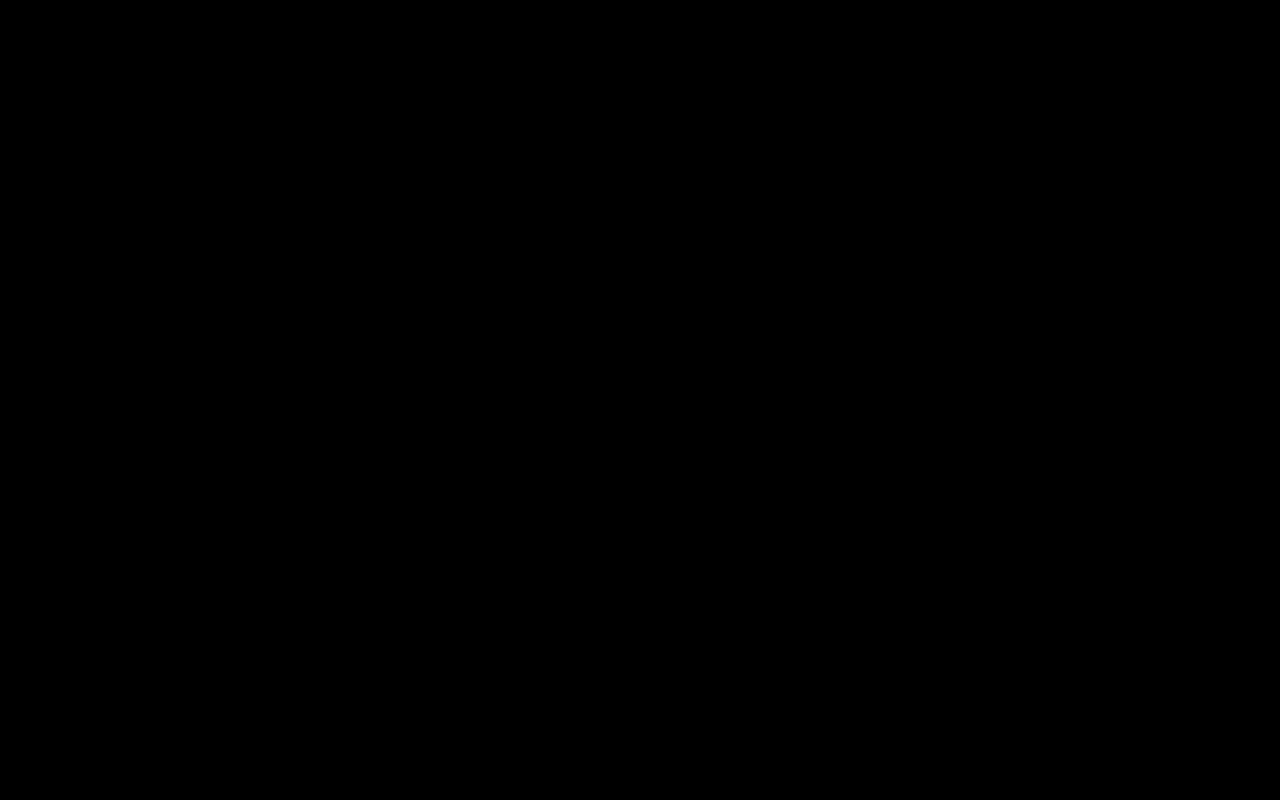
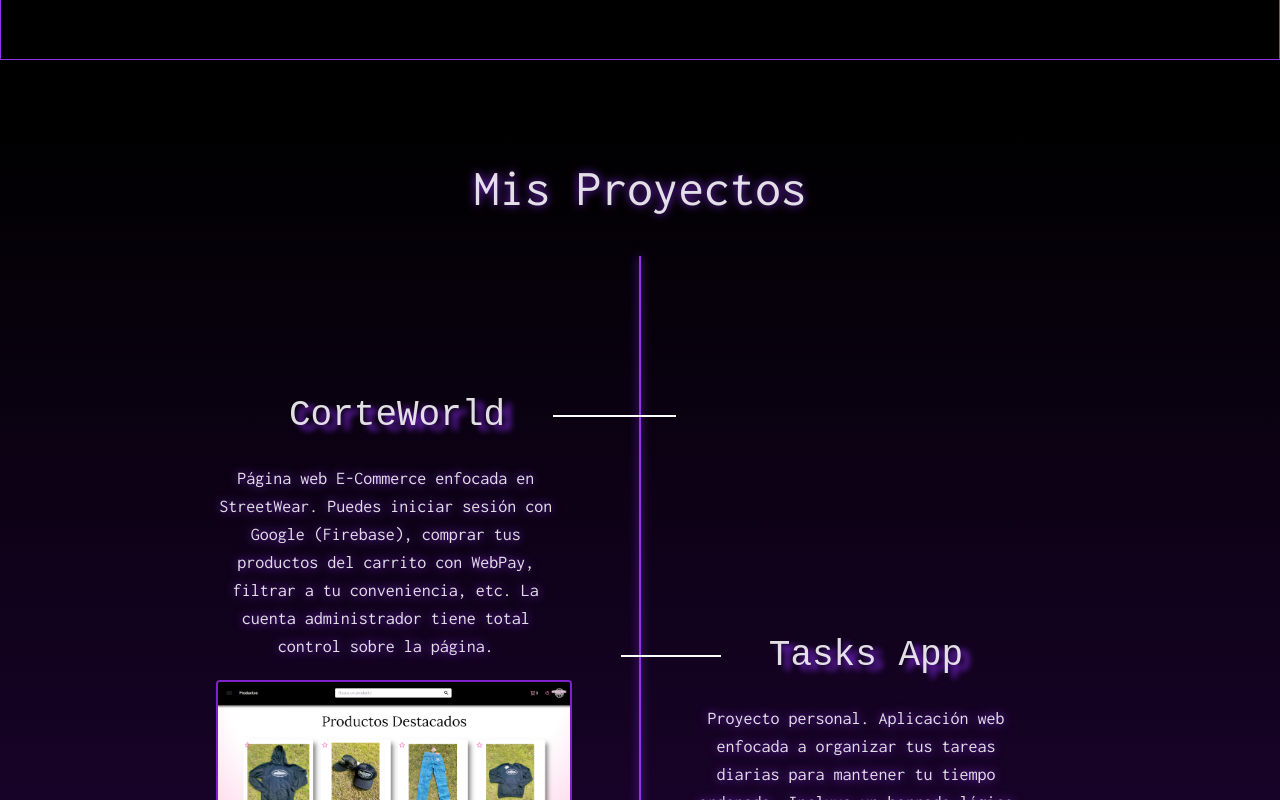
Before and after one commit to LMellaVillanueva/Portafolio, a React (Vite) app: page / in a window 1280 px wide. Shown: the part 740-1540 px from the top of the page. Before the commit the page ends 800 px from the top, so only its background shows below. Built offline with nearby package versions, Linux system fonts and the light colour scheme; a web font is replaced by a local one.

Commit message:
nav inicio

```diff
--- a/src/App.jsx
+++ b/src/App.jsx
@@ -15,7 +15,7 @@ function App() {
   useEffect(() => {
     setTimeout(() => {
       setTime(true);
-    }, 5500);
+    }, 4500);
   }, []);
 
   useEffect(() => {
--- a/src/components/burguerMenu/BurguerMenu.jsx
+++ b/src/components/burguerMenu/BurguerMenu.jsx
@@ -4,10 +4,8 @@ import styles from './burguerMenu.module.css';
 const BurguerMenu = ({ handleNavigation }) => {
   const [isOpen, setIsOpen] = useState(false);
   const [animation, setAnimation] = useState(false);
-  const [render, setRender] = useState(false);
 
   useEffect(() => {
-    setRender(true);
     if (isOpen) {
       setAnimation(true);
     }
--- a/src/components/timeLine/TimeLine.jsx
+++ b/src/components/timeLine/TimeLine.jsx
@@ -16,7 +16,7 @@ const TimeLine = () => {
             <h1 className={`relative lg:p-10 pb-5 text-center ${styles.shadow}`}>Mis Proyectos</h1>
 
                 {/* Línea de tiempo */}
-                <div className='absolute left-1/2 transform -translate-x-1/2 h-full border border-purple-600'></div>
+                <div className={`absolute left-1/2 transform -translate-x-1/2 h-full border border-purple-600 ${styles.shadow}`}></div>
                 {/* CorteWorld */}
                 <div className={`relative lg:left-52 lg:top-20 my-10 lg:w-5/12 border lg:border-0 border-r-2 border-purple-500 bg-gradient-to-tr from-black to-slate-900 pb-5 lg:pb-0 ${styles.corteWorld}`}>
                     <div className={`flex flex-col lg:flex-row justify-center gap-12 items-center lg:m-2 p-5 w-full ${styles.cwTitulo}`}>
```
